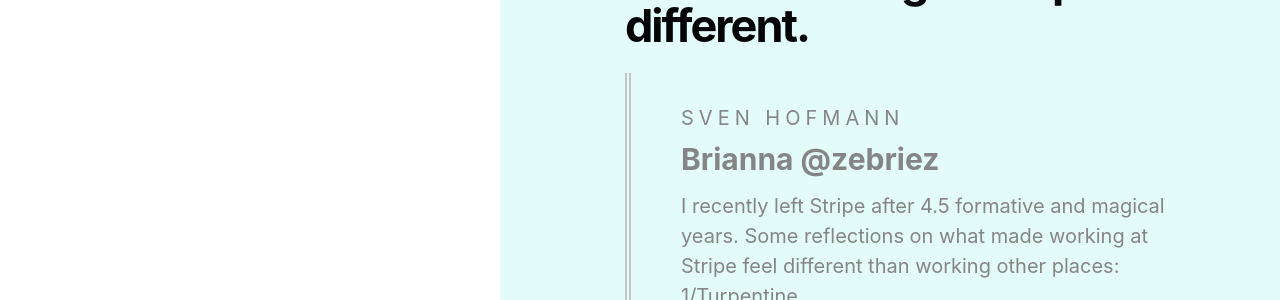
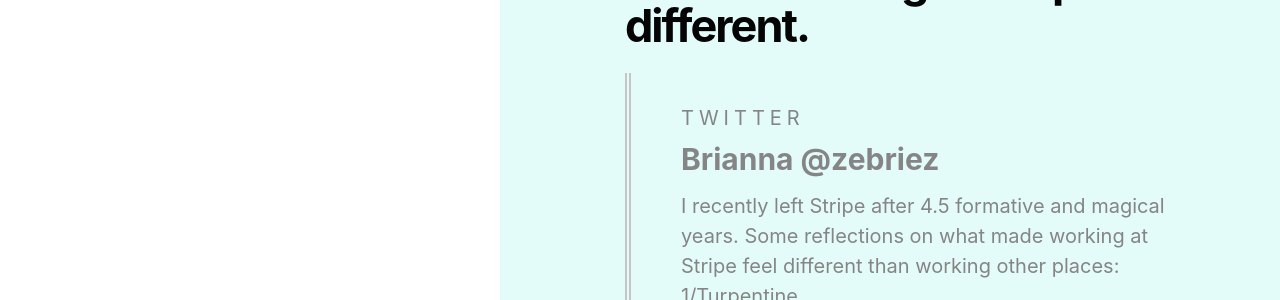
Before and after one commit to harjotgrewal/amrindersandhu, a Jekyll site: the page built from index.html, in a window 1280 px wide and 900 px high, scrolled down 2524 px. Shown: the part 154-454 px from the top of the window. Built offline with Jekyll 4.4.1, drawn with Linux system fonts in a browser that asks for light colours.

Commit message:
[UPDATE][HTML] Entry source

```diff
--- a/_data/entries.yml
+++ b/_data/entries.yml
@@ -23,7 +23,7 @@
 
 - {	title: '7 interesting things that made Briana working at Stripe feel different.',
 	url: 'https://knowyourteam.com/blog/2019/09/24/how-to-impress-your-new-boss-in-your-first-30-days/',
-	author: 'Sven Hofmann',
+	author: 'Twitter',
 	content-title: 'Brianna @zebriez',
 	content-copy: 'I recently left Stripe after 4.5 formative and magical years. Some reflections on what made working at Stripe feel different than working other places:<br>1/Turpentine<br>2/Writing<br>3/Meticulousness<br>4/Principled decision-making<br>5/Ambition<br>6/Talking up<br>7/The API metaphor'
 }
```
Also changed, not shown: 1 other file.
